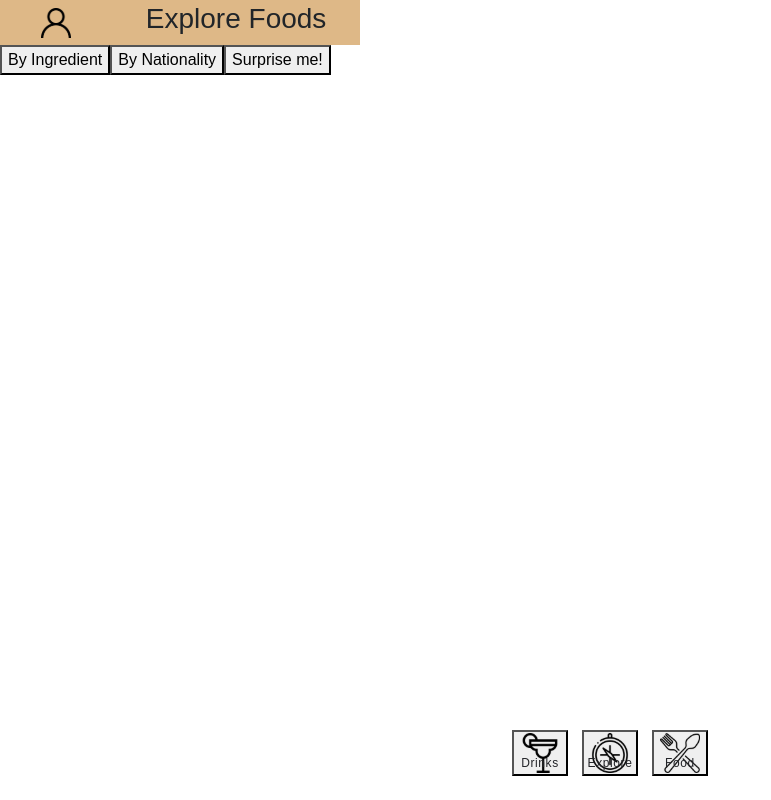
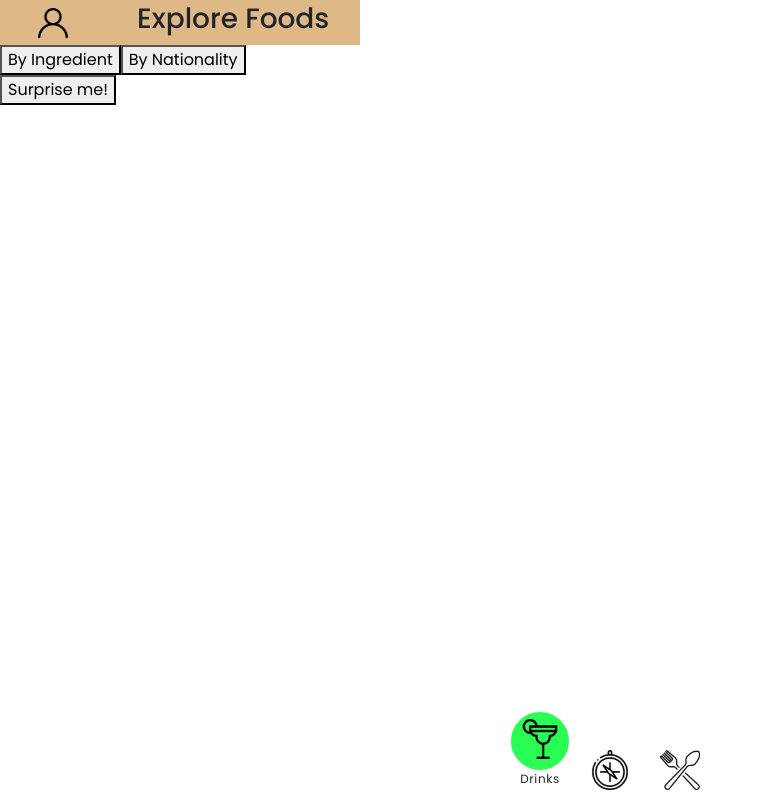
Before and after one commit to andreapmacedo/projeto-app-de-receitas, a React (Create React App) app: page /explore/foods in a window 1280 px wide. Shown: the whole page, without its empty margins (0-771 px from the left). Built offline with nearby package versions, Linux system fonts and the light colour scheme.

Commit message:
feito: adiciona modicicações no menu navitator

```diff
--- a/src/Components/Footer.css
+++ b/src/Components/Footer.css
@@ -1,4 +1,4 @@
-.footer-container {
+/* .footer-container {
   align-items: center;
   background-color: burlywood;
   bottom: 0;
@@ -18,7 +18,7 @@
 .footer-container button:hover {
   background-color: burlywood;
   border: 1px;
-}
+} */
 
 @import url('https://fonts.googleapis.com/css?family=Poppins:100,200,300,400,500,600,700,800,900');
 *
@@ -51,6 +51,7 @@
   justify-content: center;
   z-index: 1000;
   border-radius: 10px;
+  /* border-top: #fff solid 6px; */
 }
 .navigation ul
 {
@@ -86,9 +87,10 @@
 	transition: 0.5s;
 	color: var(--clr);
 }
+
 .navigation ul li.active a .icon
 {
-	transform: translateY(-32px);
+	transform: translateY(-31px);
 }
 .navigation ul li a .text
 {
@@ -106,15 +108,23 @@
 	transform: translateY(10px);
 	opacity: 1;
 }
+
+.navigation button{
+  border:  none;
+  background: none;
+}
+
 .indicator
 {
 	position: absolute;
-	top: -50%;
+	top: -35%;
   width: 70px;
   height: 70px;
   background: #29fd53;
   border-radius: 100%;
   border: 6px solid var(--clr);
+  border: 6px solid #fff;
+  /* border: 6px solid #29fd5304; */
   cursor: pointer;
 	transition: 0.5s;;
 }
@@ -126,7 +136,8 @@
   width: 20px;
   height: 20px;
   border-top-right-radius: 20px;
-  box-shadow: 1px -10px 0 0 var(--clr);
+  /* box-shadow: 1px -10px 0 0 var(--clr); */
+  box-shadow: -1px -10px 0 0 #fff;
 }
 .indicator::after{
   content: '';
@@ -136,7 +147,8 @@
   width: 20px;
   height: 20px;
   border-top-left-radius: 20px;
-  box-shadow: -1px -10px 0 0 var(--clr);
+  /* box-shadow: -1px -10px 0 0 var(--clr); */
+  box-shadow: -1px -10px 0 0 #fff;
 }
 .navigation ul li:nth-child(2).active ~ .indicator
 {
--- a/src/Components/Footer.jsx
+++ b/src/Components/Footer.jsx
@@ -24,8 +24,9 @@ function Footer() {
       data-testid="footer"
     >
       <ul>
-        <li class="list active">
+        <li className="list active">
           <a href="#">
+            <span className="icon">
               <button
                 src={ Drinks }
                 type="button"
@@ -33,11 +34,14 @@ function Footer() {
               >
                 <img alt="drinks" src={ Drinks } />
               </button>
-            <span class="text">Drinks</span>
+            </span>
+            <span className="text">Drinks</span>
           </a>
         </li>
-        <li class="list active">
+        <li className="list">
           <a href="#">
+          <span className="icon">
+          {/* <ion-icon name="settings-outline"></ion-icon> */}
             <button
               src={ Explore }
               type="button"
@@ -45,11 +49,14 @@ function Footer() {
             >
               <img alt="drinks" src={ Explore } />
             </button>
-            <span class="text">Explore</span>
+          </span>
+            <span className="text">Explore</span>
           </a>
         </li>
-        <li class="list active">
+        <li className="list">
           <a href="#">
+            <span className="icon">
+              {/* <ion-icon name="camera-outline"></ion-icon> */}
               <button
                 src={ Food }
                 type="button"
@@ -57,12 +64,12 @@ function Footer() {
               >
                 <img alt="drinks" src={ Food } />
               </button>
-            <span class="text">Food</span>
+            </span>
+            <span className="text">Food</span>
           </a>
         </li>
+        <div className="indicator"></div>
       </ul>
-
-
       <script>
         {script()}
       </script>
```
Lines whose indentation alone changed are shown as unchanged.
